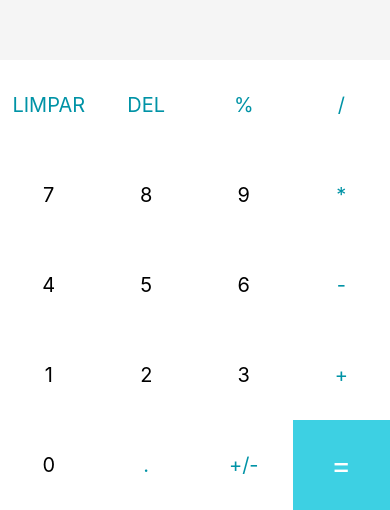
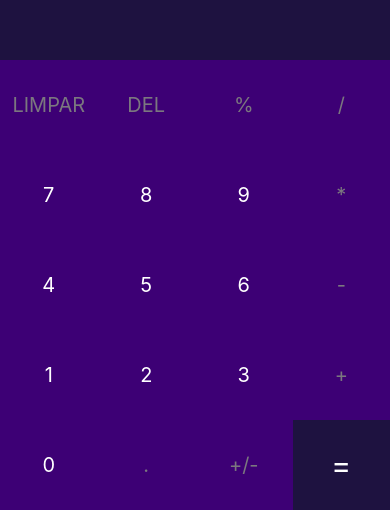
Before and after one commit to RodrigoMtts/calculadora, a React Native app: screen / in a window 390 px wide. Shown: the part 334-844 px from the top of the page. Built offline with nearby package versions, Linux system fonts and the light colour scheme.

Commit message:
Cor do layout alterada

```diff
--- a/App.js
+++ b/App.js
@@ -1,5 +1,5 @@
 import React from 'react';
-import {useState} from 'react'
+import { useState } from 'react'
 import { StyleSheet, Text, View, TouchableOpacity, Button } from 'react-native';
 
 export default function App() {
@@ -10,14 +10,14 @@
   const [lastNumber, setLastNumber] = useState("")
 
 
-  function calculator(){
+  function calculator() {
     const splitNumbers = currentNumber.split(' ')
     const fistNumber = parseFloat(splitNumbers[0])
     const lastNumber = parseFloat(splitNumbers[2])
     const operator = splitNumbers[1]
 
     // Faz ação referente tecla pressionada
-    switch(operator){
+    switch (operator) {
       case '+':
         setCurrentNumber((fistNumber + lastNumber).toString())
         return
@@ -30,17 +30,19 @@
       case '/':
         setCurrentNumber((fistNumber / lastNumber).toString())
         return
-
+      case '%':
+        setCurrentNumber((fistNumber / 100 * lastNumber).toString())
+        return
     }
   }
 
-  function handleInput(buttonPressed){
+  function handleInput(buttonPressed) {
     console.log(buttonPressed) // Mostra no Console a tecla pressionada
-    if(buttonPressed === '+' | buttonPressed === "-" | buttonPressed === "*" | buttonPressed === "/" | buttonPressed === "%"){
+    if (buttonPressed === '+' | buttonPressed === "-" | buttonPressed === "*" | buttonPressed === "/" | buttonPressed === "%") {
       setCurrentNumber(currentNumber + " " + buttonPressed + " ")
       return
     }
-    switch(buttonPressed){
+    switch (buttonPressed) {
       case 'DEL':
         setCurrentNumber(currentNumber.substring(0, (currentNumber.length - 1)))
         return
@@ -75,13 +77,13 @@
 
         {buttons.map((button) =>
           button === '=' ? // Mapeamento do botão =
-        <TouchableOpacity onPress={() => handleInput(button)} key={button} style={[styles.button, {backgroundColor: '#3dd0e3'}]}>
-          <Text style={[styles.textButton, {color: "white", fontSize: 30}]}>{button}</Text>
-        </TouchableOpacity>
-          : // Mapeamento dos outros botões
-          <TouchableOpacity onPress={() => handleInput(button)} key={button} style={styles.button}>
-            <Text style={[styles.textButton, {color: typeof(button) === 'number' ? 'black': '#0093a6'}]}>{button}</Text>
-          </TouchableOpacity>
+            <TouchableOpacity onPress={() => handleInput(button)} key={button} style={[styles.button, { backgroundColor: '#1e1240' }]}>
+              <Text style={[styles.textButton, { color: "white", fontSize: 30 }]}>{button}</Text>
+            </TouchableOpacity>
+            : // Mapeamento dos outros botões
+            <TouchableOpacity onPress={() => handleInput(button)} key={button} style={styles.button}>
+              <Text style={[styles.textButton, { color: typeof (button) === 'number' ? 'white' : '#7b777f' }]}>{button}</Text>
+            </TouchableOpacity>
         )}
       </View>
     </View>
@@ -96,27 +98,28 @@
   results: {
     flex: 2,
     justifyContent: "center",
-    backgroundColor: "#f5f5f5"
+    backgroundColor: "#1e1240"
   },
   resultText: {
-    color: "#282F38",
+    color: "#fff",
     fontSize: 32,
     fontWeight: "bold",
     padding: 12,
     textAlign: "right"
   },
-  historyText:{
+  historyText: {
     color: "#7c7c7c",
     fontSize: 20,
     marginRight: 10,
     alignSelf: 'flex-end',
   },
   buttons: {
+    backgroundColor: 'white',
     flexDirection: 'row',
     flexWrap: 'wrap',
   },
   button: {
-    backgroundColor: 'white',
+    backgroundColor: '#3d0075',
     alignItems: 'center',
     justifyContent: 'center',
     minWidth: 90,
@@ -124,7 +127,6 @@
     flex: 2,
   },
   textButton: {
-    color: "#7c7c7c",
     fontSize: 20,
   }
 });
```
